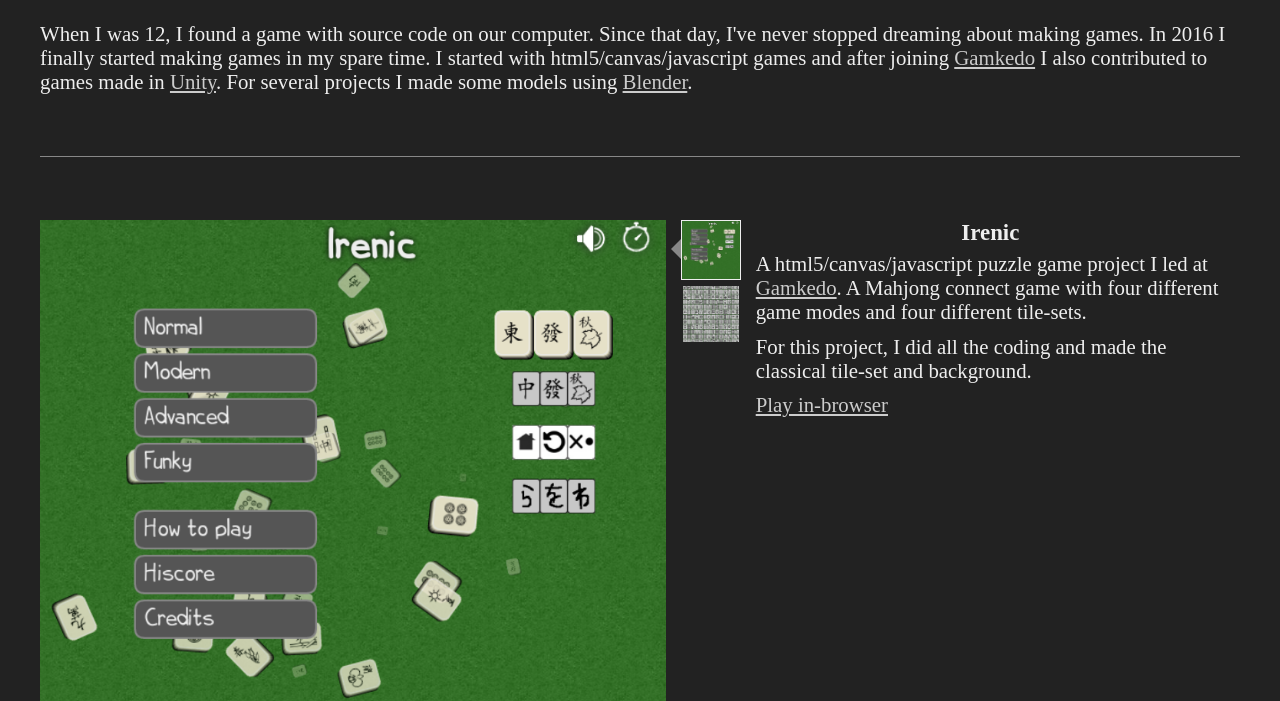
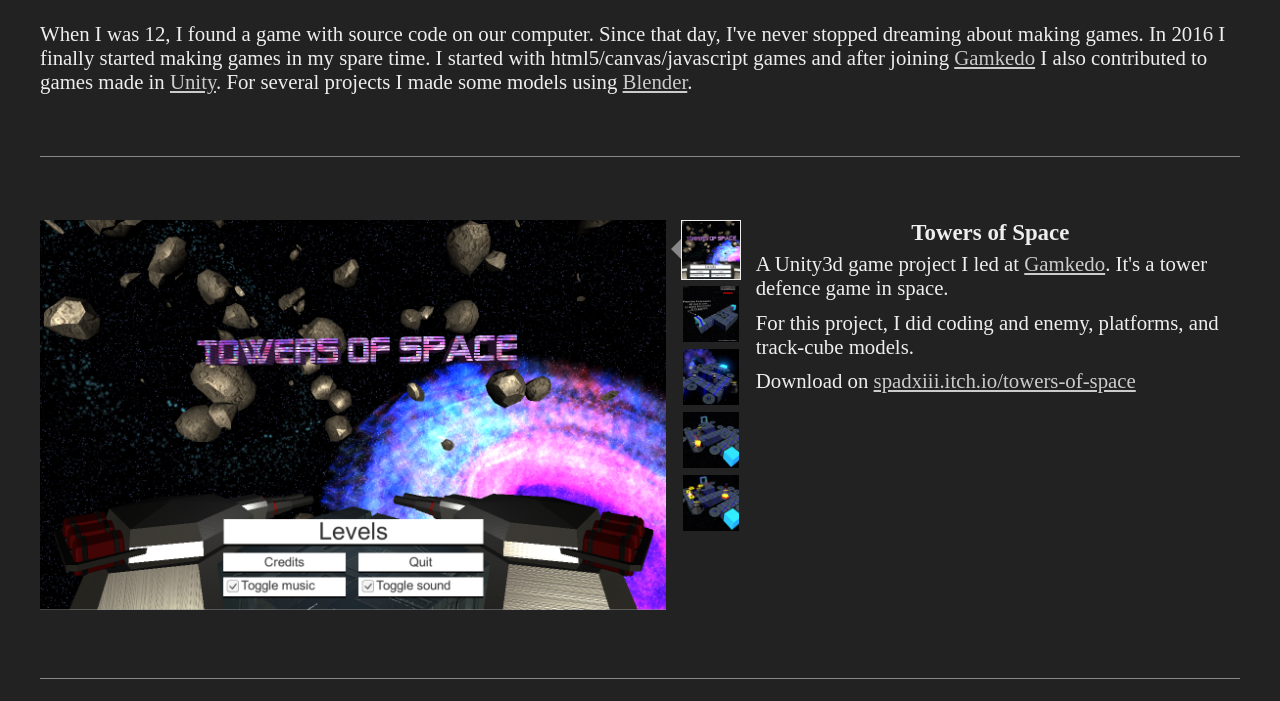
Before and after one commit to SpadXIII/spadxiii.github.io, a website: page index.html in a window 1280 px wide. Shown: the part 99-800 px from the top of the page. Drawn offline with Linux system fonts and the light colour scheme.

Commit message:
Added Towers of Space

```diff
--- a/index.html
+++ b/index.html
@@ -27,6 +27,32 @@
   </section>
 
   <section class="projects">
+    <article>
+      <div class="info">
+        <h2>Towers of Space</h2>
+        <p>
+          A Unity3d game project I led at <a href="https://gamkedo.com/">Gamkedo</a>.
+          It's a tower defence game in space.
+        </p>
+        <p>
+          For this project, I did coding and enemy, platforms, and track-cube models.
+        </p>
+        <p>
+          Download on <a href="https://spadxiii.itch.io/towers-of-space">spadxiii.itch.io/towers-of-space</a>
+        </p>
+      </div>
+      <div class="screenshot">
+        <img src="/img/towers-of-space/menu.png" alt="">
+      </div>
+      <div class="previews">
+        <a href="/img/towers-of-space/menu.png" class="active"><img src="/img/towers-of-space/preview_menu.png" alt=""></a>
+        <a href="/img/towers-of-space/intro.png"><img src="/img/towers-of-space/preview_intro.png" alt=""></a>
+        <a href="/img/towers-of-space/level-1.png"><img src="/img/towers-of-space/preview_level-1.png" alt=""></a>
+        <a href="/img/towers-of-space/building.png"><img src="/img/towers-of-space/preview_building.png" alt=""></a>
+        <a href="/img/towers-of-space/building-and-wave.png"><img src="/img/towers-of-space/preview_building-and-wave.png" alt=""></a>
+      </div>
+    </article>
+
     <article>
       <div class="info">
         <h2>Irenic</h2>
```
Also changed, not shown: img/towers-of-space/building-and-wave.png (added), img/towers-of-space/building.png (added), img/towers-of-space/intro.png (added), img/towers-of-space/level-1.png (added), img/towers-of-space/menu.png (added), img/towers-of-space/preview_building-and-wave.png (added), img/towers-of-space/preview_building.png (added), img/towers-of-space/preview_intro.png (added), img/towers-of-space/preview_level-1.png (added), img/towers-of-space/preview_menu.png (added).
